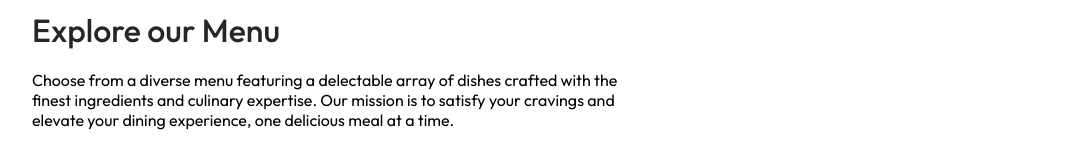
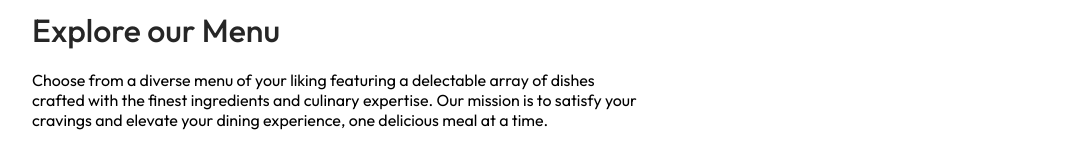
Before and after one commit to NofelShahbaz/Food-Delivery-website, a React (Vite) app: page / in a window 1280 px wide. Shown: the part 567-735 px from the top of the page, without its empty margins (96-1183 px from the left). Built offline with nearby package versions, Linux system fonts and the light colour scheme.

Commit message:
Update ExploreMenu.jsx

```diff
--- a/src/components/ExploreMenu/ExploreMenu.jsx
+++ b/src/components/ExploreMenu/ExploreMenu.jsx
@@ -7,7 +7,7 @@ const ExploreMenu = ({category,setCategory}) => {
   return (
     <div className='explore-menu' id='explore-menu'>
         <h1>Explore our Menu</h1>
-        <p className='explore-menu-text'>Choose from a diverse menu featuring a delectable array of dishes crafted with the finest ingredients and culinary
+        <p className='explore-menu-text'>Choose from a diverse menu of your liking featuring a delectable array of dishes crafted with the finest ingredients and culinary
         expertise. Our mission is to satisfy your cravings and elevate your dining experience, one delicious meal at a time.</p>
       <div className="explore-menu-list">
         {menu_list.map((item,index)=>{
```
